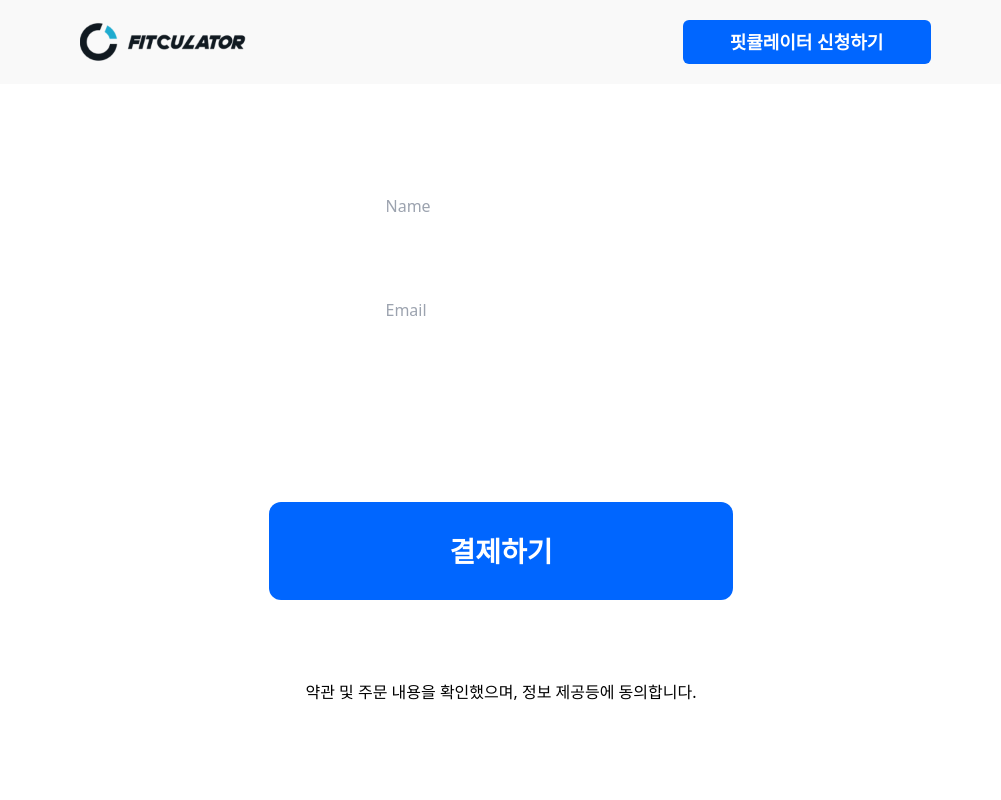
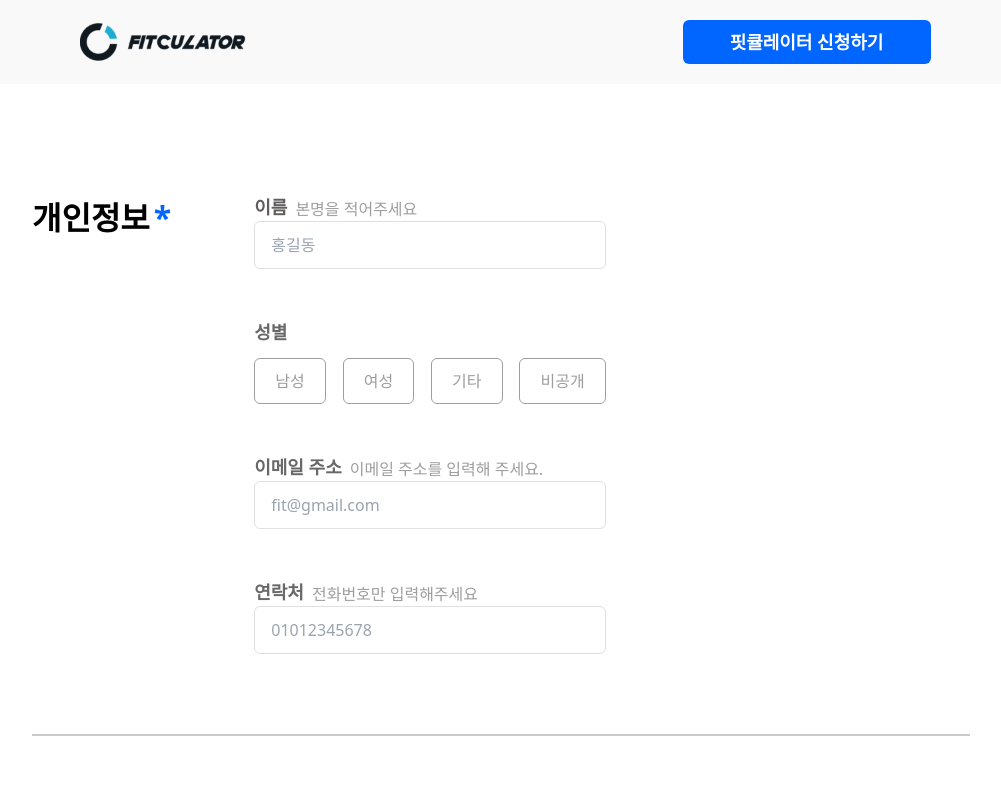
Before and after one commit to BoostPerformance/fitculator-io, a Next.js app: page /register in a window 1280 px wide. Shown: the top 800 px of the page, without its empty margins (139-1140 px from the left). Built offline with nearby package versions, Linux system fonts and the light colour scheme.

Commit message:
유저인포 업데이트 하고 트랜젝션 업뎃중

```diff
--- a/src/app/api/subscriptions/route.ts
+++ b/src/app/api/subscriptions/route.ts
@@ -3,27 +3,24 @@ import { PrismaClient } from '@prisma/client';
 
 const prisma = new PrismaClient();
 
+interface RequestItemsType {
+  user: {
+    name: string;
+    email: string;
+    phone_number: string;
+    gender: '남성' | '여성' | '기타' | '비공개';
+  };
+}
+
 export async function POST(req: NextRequest) {
   try {
     const body = await req.json();
 
-    const existingUser = await prisma.users.findUnique({
-      where: {
-        email: body.email,
-      },
-    });
-
-    if (existingUser) {
-      return NextResponse.json(
-        { error: 'Email already exists' },
-        { status: 400 }
-      );
-    }
-
     const userInfo = await prisma.users.create({
       data: {
-        name: body.name,
-        email: body.email,
+        email: body.users.email,
+        name: body.users.name,
+        phone_number: body.users.phone_number,
       },
     });
 
--- a/src/components/register-sections/userInformation.tsx
+++ b/src/components/register-sections/userInformation.tsx
@@ -40,7 +40,7 @@ export default function UserInformation({
   const pro: string | null = searchParams.get('pro');
   const proQuestions: boolean = pro === 'true' ? true : false;
 
-  const handleSelectGender = (gender: '남성' | '여성') => {
+  const handleSelectGender = (gender: '남성' | '여성' | '기타' | '비공개') => {
     setFormData((prev) => ({
       ...prev,
       gender,
@@ -191,6 +191,20 @@ export default function UserInformation({
                 >
                   여성
                 </button>
+                <button
+                  onClick={() => handleSelectGender('여성')}
+                  type="button"
+                  className="px-[1.25rem] py-[0.625rem] rounded-[0.375rem] border-[0.1rem] border-gray-7 text-gray-7 focus:border-blue-1 focus:text-blue-1"
+                >
+                  기타
+                </button>
+                <button
+                  onClick={() => handleSelectGender('여성')}
+                  type="button"
+                  className="px-[1.25rem] py-[0.625rem] rounded-[0.375rem] border-[0.1rem] border-gray-7 text-gray-7 focus:border-blue-1 focus:text-blue-1"
+                >
+                  비공개
+                </button>
               </div>
             </div>
           )}
--- a/src/components/registerForm.tsx
+++ b/src/components/registerForm.tsx
@@ -4,11 +4,15 @@ import { useState } from 'react';
 import React from 'react';
 // import { RegisterFormData, ApiResponse } from '@/types/types';
 import RefundPolicy from './refundPolicy';
+import UserInformation from './register-sections/userInformation';
 
 const RegisterForm = () => {
   const [formData, setFormData] = useState({
-    name: '',
-    email: '',
+    user: {
+      name: '',
+      email: '',
+      phone_number: '',
+    },
   });
 
   const handleSubmit = async (e: React.FormEvent) => {
@@ -35,30 +39,7 @@ const RegisterForm = () => {
       onSubmit={handleSubmit}
       noValidate
     >
-      <input
-        type="text"
-        name="name"
-        placeholder="Name"
-        value={formData.name}
-        onChange={(e) =>
-          setFormData({
-            ...formData,
-            name: e.target.value,
-          })
-        }
-      />
-      <input
-        type="email"
-        name="email"
-        placeholder="Email"
-        value={formData.email}
-        onChange={(e) =>
-          setFormData({
-            ...formData,
-            email: e.target.value,
-          })
-        }
-      />
+      <UserInformation formData={formData} setFormData={setFormData} />
 
       <Button
         className="mt-0"
--- a/src/types/types.ts
+++ b/src/types/types.ts
@@ -3,7 +3,7 @@ export interface UserInfoFormData {
     name: string;
     email: string;
     phone_number: string;
-    gender: '남성' | '여성';
+    gender?: '남성' | '여성' | '기타' | '비공개';
   };
 }
 
@@ -102,8 +102,8 @@ export interface ApiResponse {
   };
 }
 export interface UserInformationProps {
-  formData: RegisterFormData;
-  setFormData: React.Dispatch<React.SetStateAction<RegisterFormData>>;
+  formData: UserInfoFormData;
+  setFormData: React.Dispatch<React.SetStateAction<UserInfoFormData>>;
 }
 
 export interface ExercisePreferenceProps {
```
Also changed, not shown: 1 other file (tests, documents, lock files or other folders).
